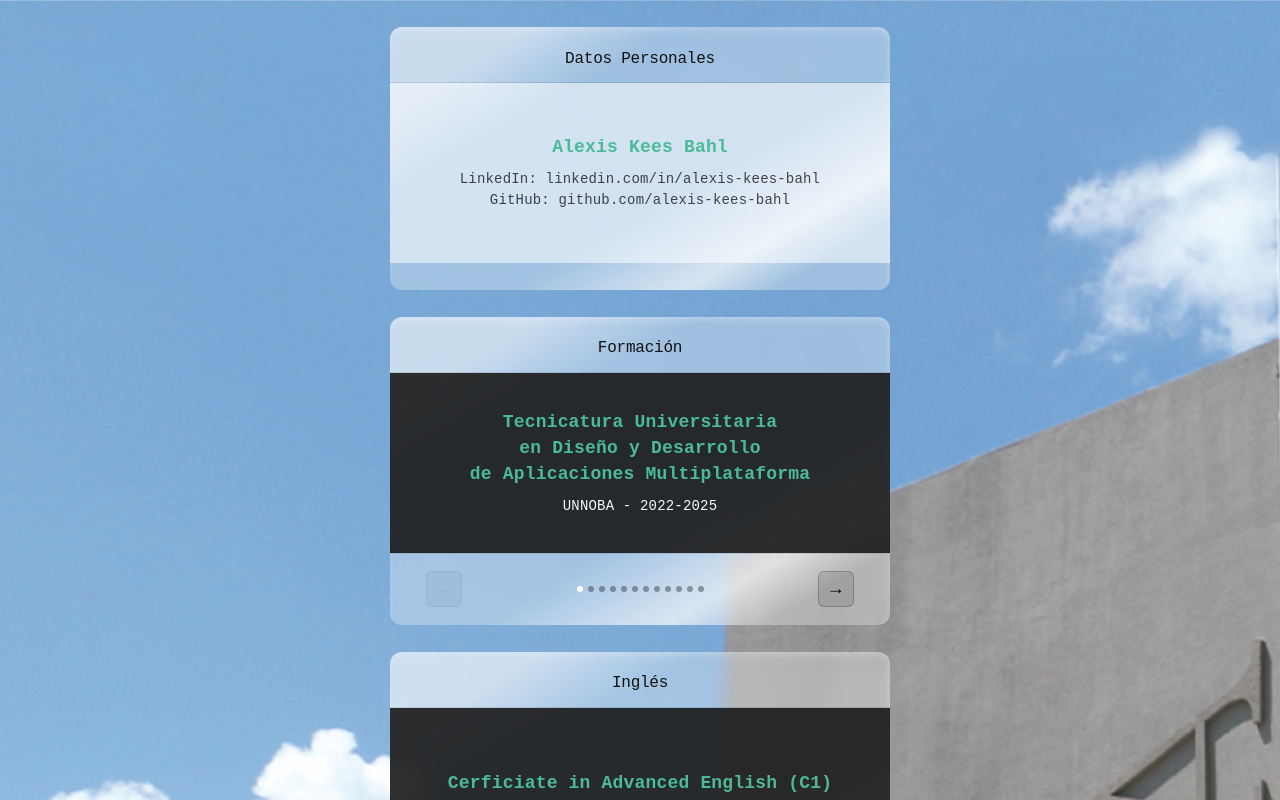
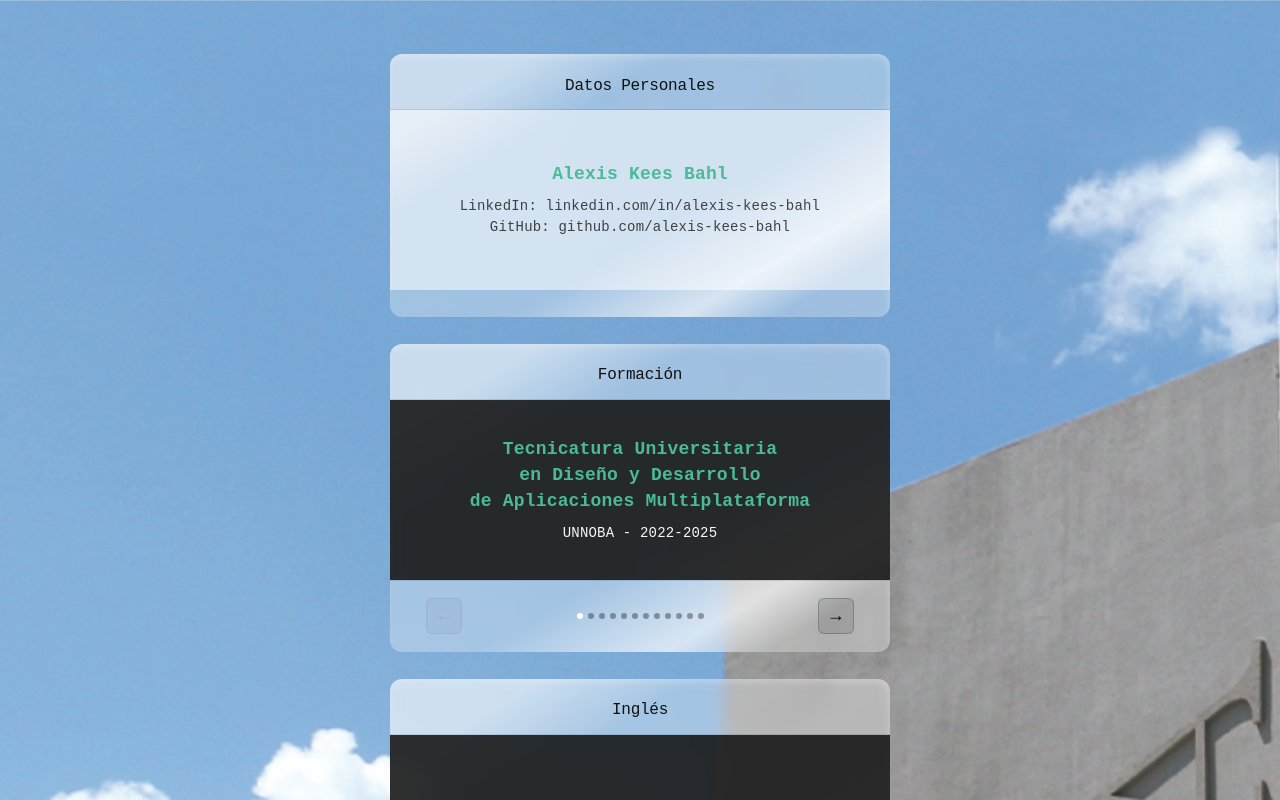
Before and after one commit to alexis-kees-bahl/alexis-kees-bahl.github.io, a React (Vite) app: page / in a window 1280 px wide. Shown: the top 800 px of the page. Built offline with nearby package versions, Linux system fonts and the light colour scheme.

Commit message:
fixed margins in main

```diff
--- a/src/App.css
+++ b/src/App.css
@@ -1,6 +1,6 @@
 main {
   width: 100%;
-  margin: 1.5rem 0;
+  margin: 3rem 0 0 0;
   display: flex;
   flex-direction: column;
   gap: 1.5rem;
```
